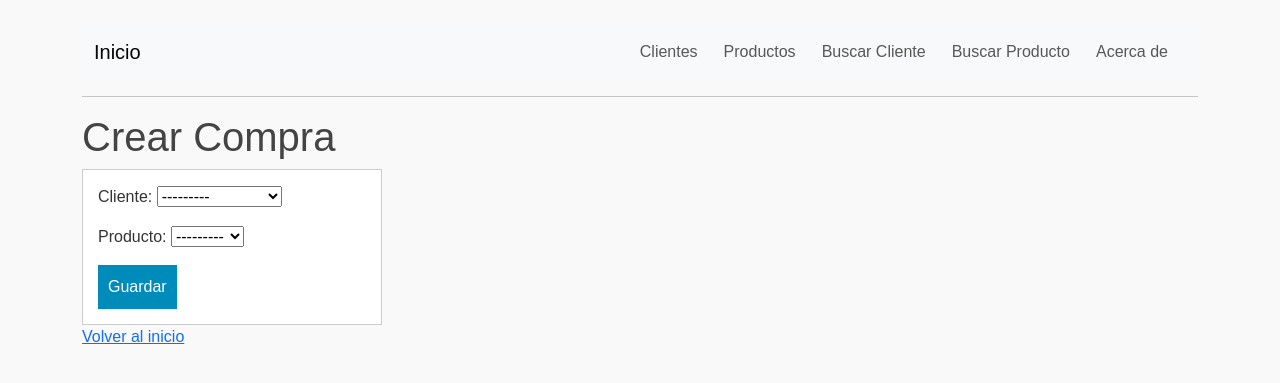
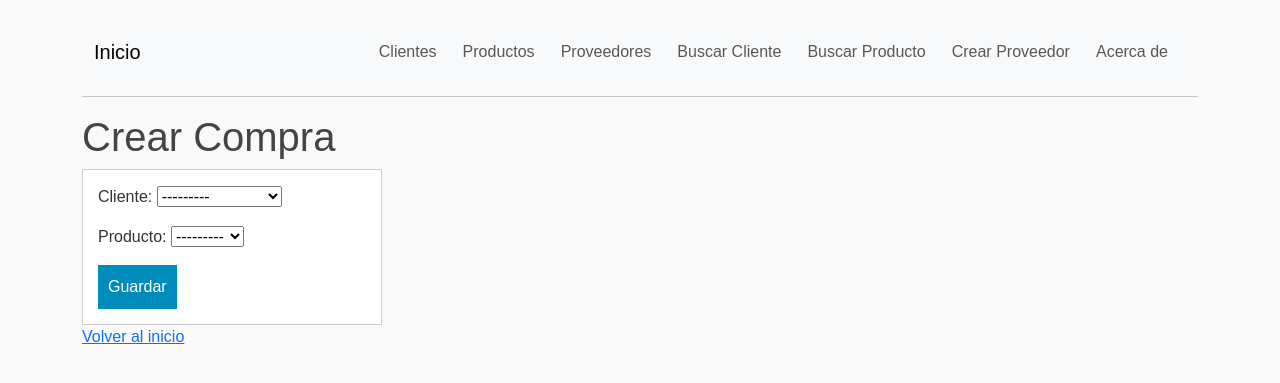
Before and after one commit to LucianoGayol/Tercera-Pre-Entrega-Luciano-Gayol, a Django app: page /crear_compra/ in a window 1280 px wide. Shown: the top 383 px of the page. Run offline with Django 5.2, Linux system fonts and the light colour scheme; data comes from the database, SQL or seed files in the repository; both versions use the stored data as it was after the commit.

Commit message:
Tu mensaje

```diff
--- a/my_app/forms.py
+++ b/my_app/forms.py
@@ -1,5 +1,5 @@
 from django import forms
-from .models import Cliente, Producto, Compra
+from .models import Cliente, Producto, Compra, Proveedor
 
 class ClienteForm(forms.ModelForm):
     class Meta:
@@ -15,3 +15,9 @@
     class Meta:
         model = Compra
         fields = '__all__'
+
+
+class ProveedorForm(forms.ModelForm):
+    class Meta:
+        model = Proveedor
+        fields = '__all__'
--- a/my_app/models.py
+++ b/my_app/models.py
@@ -23,3 +23,14 @@
 
     def __str__(self):
         return f"{self.producto.nombre} - {self.cliente.nombre} ({self.fecha_compra.date()})"
+
+
+class Proveedor(models.Model):
+    nombre = models.CharField(max_length=100)
+    telefono = models.CharField(max_length=30, blank=True)
+    email = models.EmailField(unique=True)
+    direccion = models.CharField(max_length=200, blank=True)
+    # Agrega más campos si lo deseas (sitio web, ciudad, etc.)
+
+    def __str__(self):
+        return f"{self.nombre} ({self.email})"
--- a/my_app/templates/my_app/base.html
+++ b/my_app/templates/my_app/base.html
@@ -29,10 +29,16 @@
                   <a class="nav-link" href="{% url 'listar_productos' %}">Productos</a>
                 </li>
                 <li class="nav-item">
+                  <a class="nav-link" href="{% url 'listar_proveedores' %}">Proveedores</a>
+                </li>
+                <li class="nav-item">
                   <a class="nav-link" href="{% url 'buscar_cliente' %}">Buscar Cliente</a>
                 </li>
                 <li class="nav-item">
                   <a class="nav-link" href="{% url 'buscar_producto' %}">Buscar Producto</a>
+                </li>
+                <li class="nav-item">
+                  <a class="nav-link" href="{% url 'crear_proveedor' %}">Crear Proveedor</a>
                 </li>
                 <li class="nav-item">
                   <a class="nav-link" href="{% url 'about' %}">Acerca de</a>
--- a/my_app/views.py
+++ b/my_app/views.py
@@ -1,9 +1,9 @@
 from django.shortcuts import render, redirect, get_object_or_404
 
 from my_app.models import Cliente
-from .forms import ClienteForm, ProductoForm, CompraForm
+from .forms import ClienteForm, ProductoForm, CompraForm, ProveedorForm
 from django.contrib.auth.decorators import login_required, user_passes_test
-from .models import Producto, Cliente, Compra
+from .models import Producto, Cliente, Compra, Proveedor
 
 def inicio(request):
     return render(request, 'my_app/inicio.html')
@@ -118,3 +118,47 @@
         'resultados': resultados,
         'query': query
     })
+
+
+def is_admin(user):
+    return user.is_staff
+
+def listar_proveedores(request):
+    proveedores = Proveedor.objects.all()
+    return render(request, 'my_app/listar_proveedores.html', {'proveedores': proveedores})
+
+@login_required
+@user_passes_test(is_admin)
+def crear_proveedor(request):
+    if request.method == 'POST':
+        form = ProveedorForm(request.POST)
+        if form.is_valid():
+            form.save()
+            return redirect('listar_proveedores')
+    else:
+        form = ProveedorForm()
+    return render(request, 'my_app/crear_proveedor.html', {'form': form})
+
+@login_required
+@user_passes_test(is_admin)
+def editar_proveedor(request, proveedor_id):
+    proveedor = get_object_or_404(Proveedor, id=proveedor_id)
+    if request.method == 'POST':
+        form = ProveedorForm(request.POST, instance=proveedor)
+        if form.is_valid():
+            form.save()
+            return redirect('listar_proveedores')
+    else:
+        form = ProveedorForm(instance=proveedor)
+    return render(request, 'my_app/editar_proveedor.html', {'form': form})
+
+@login_required
+@user_passes_test(is_admin)
+def borrar_proveedor(request, proveedor_id):
+    proveedor = get_object_or_404(Proveedor, id=proveedor_id)
+    proveedor.delete()
+    return redirect('listar_proveedores')
+
+def proveedor_detail(request, proveedor_id):
+    proveedor = get_object_or_404(Proveedor, id=proveedor_id)
+    return render(request, 'my_app/proveedor_detail.html', {'proveedor': proveedor})
--- a/myproject/urls.py
+++ b/myproject/urls.py
@@ -16,7 +16,7 @@
 """
 from django.contrib import admin
 from django.urls import path
-from my_app.views import (buscar_producto, cliente_detail, about, borrar_producto, editar_producto, inicio, crear_cliente, crear_producto, crear_compra, buscar_cliente, listar_clientes, editar_cliente, borrar_cliente, listar_productos)
+from my_app.views import (listar_proveedores, crear_proveedor, editar_proveedor, borrar_proveedor,proveedor_detail, buscar_producto, cliente_detail, about, borrar_producto, editar_producto, inicio, crear_cliente, crear_producto, crear_compra, buscar_cliente, listar_clientes, editar_cliente, borrar_cliente, listar_productos)
 
 from django.contrib.auth.views import LoginView, LogoutView
 
@@ -39,4 +39,9 @@
     path('about/', about, name='about'),
     path('accounts/login/', LoginView.as_view(template_name='registration/login.html'), name='login'),
     path('accounts/logout/', LogoutView.as_view(), name='logout'),
+    path('proveedores/', listar_proveedores, name='listar_proveedores'),
+    path('proveedores/crear/', crear_proveedor, name='crear_proveedor'),
+    path('proveedores/editar/<int:proveedor_id>/', editar_proveedor, name='editar_proveedor'),
+    path('proveedores/borrar/<int:proveedor_id>/', borrar_proveedor, name='borrar_proveedor'),
+    path('proveedores/detalle/<int:proveedor_id>/', proveedor_detail, name='proveedor_detail'),
 ]
```
Also changed, not shown: my_app/templates/my_app/crear_proveedores.html (added, +12 -0 lines), my_app/templates/my_app/editar_proveedores.html (added, +12 -0 lines), my_app/templates/my_app/listar_proveedores.html (added, +39 -0 lines), my_app/templates/my_app/proveedor_detail.html (added, +12 -0 lines), db.sqlite3, my_app/migrations/0002_proveedor.py (added).
